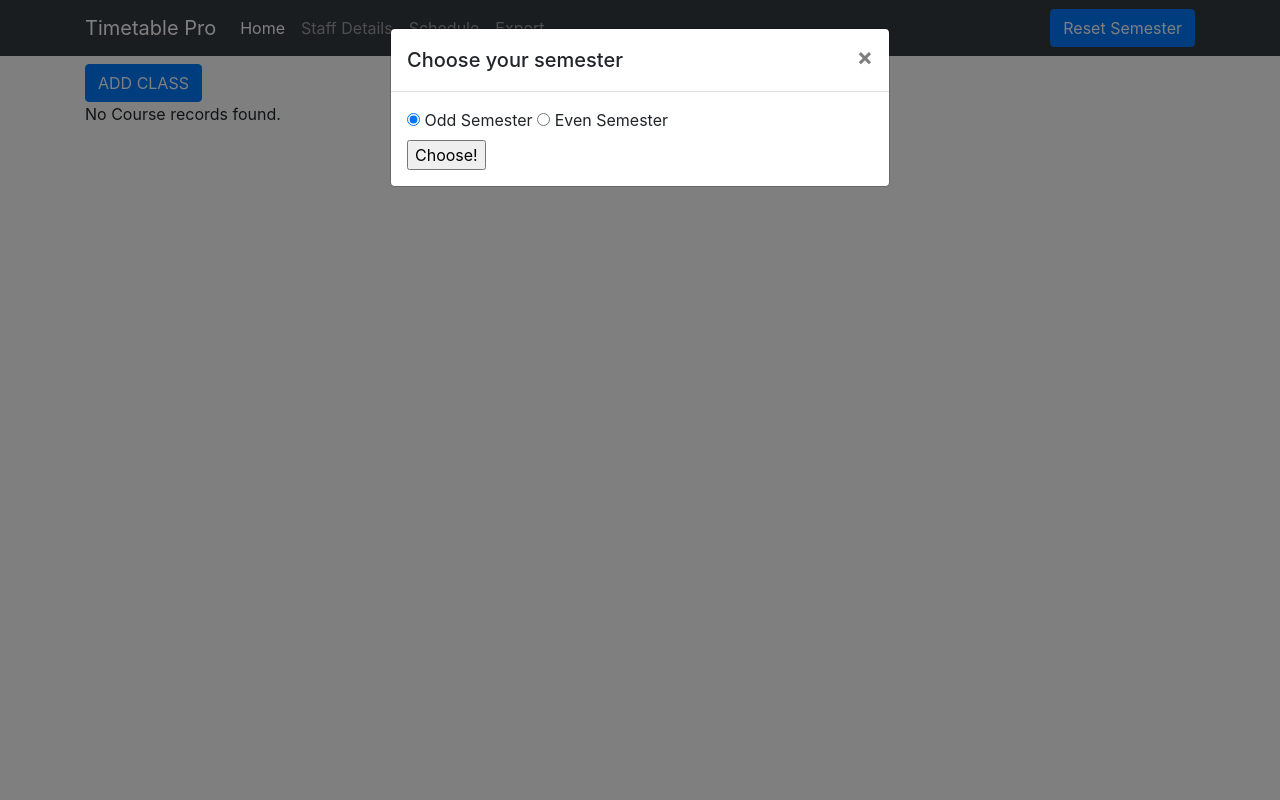
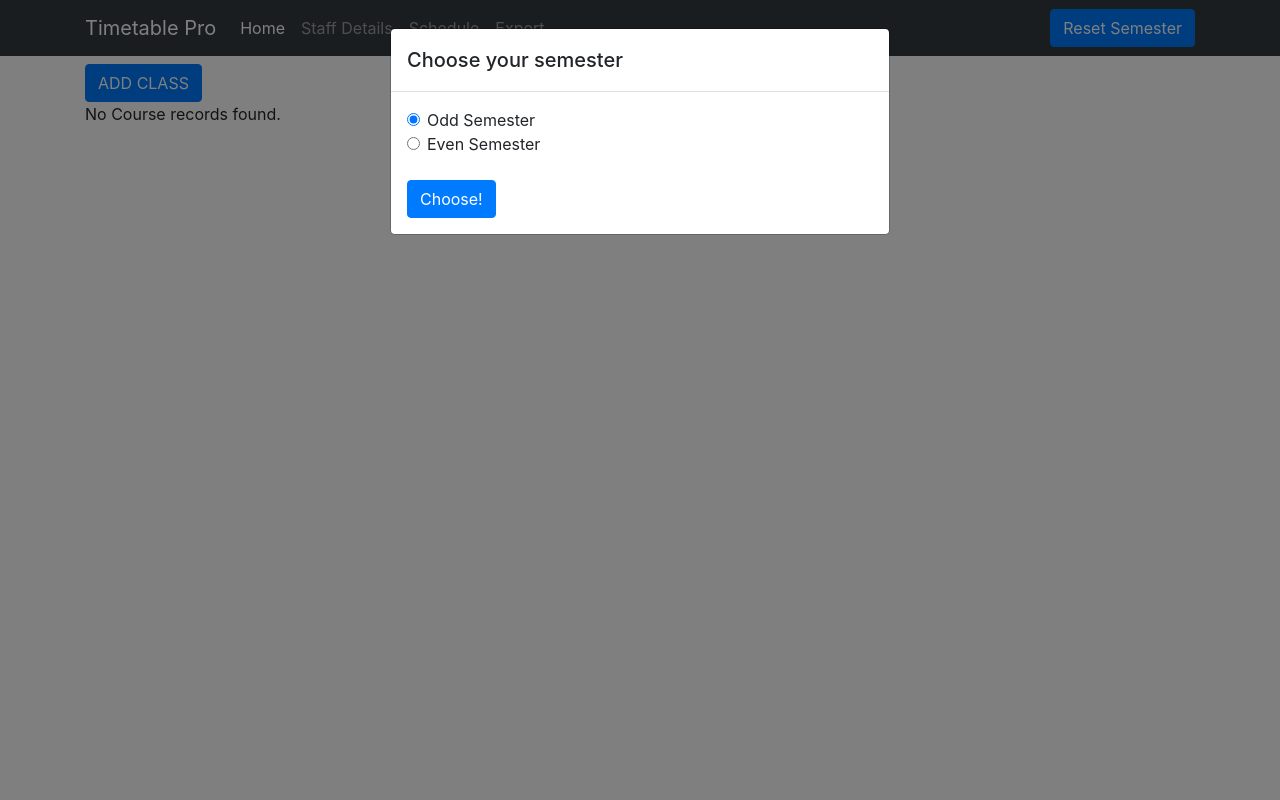
Before and after one commit to Chandirasegaran/putime, a PHP site: page / in a window 1280 px wide. Run offline with PHP 8.4, Linux system fonts and the light colour scheme; data that the repository does not hold is empty.

Commit message:
added bootstrap design to modal (odd/even) and removed the close button of the model to make it compulsory.

```diff
--- a/index.php
+++ b/index.php
@@ -25,8 +25,8 @@ include("db_connection_close.php");
 
     <!-- Select Sem -->
 
-    <!-- Modal -->
-    <div class="modal fade" id="semesterModal" tabindex="-1" role="dialog" aria-labelledby="semesterModalLabel"
+    <!-- Modal  without bootstrap-->
+    <!-- <div class="modal fade" id="semesterModal" tabindex="-1" role="dialog" aria-labelledby="semesterModalLabel"
         aria-hidden="true">
         <div class="modal-dialog" role="document">
             <div class="modal-content">
@@ -55,8 +55,40 @@ include("db_connection_close.php");
                 </div>
             </div>
         </div>
+    </div> -->
+
+    <!-- Modal -->
+    <div class="modal fade" id="semesterModal" tabindex="-1" role="dialog" aria-labelledby="semesterModalLabel"
+        aria-hidden="true">
+        <div class="modal-dialog" role="document">
+            <div class="modal-content">
+                <div class="modal-header">
+                    <h5 class="modal-title" id="semesterModalLabel">Choose your semester</h5>
+                    <!-- <button type="button" class="close" data-dismiss="modal" aria-label="Close">
+                        <span aria-hidden="true">&times;</span>
+                    </button> -->
+                </div>
+                <div class="modal-body">
+                    <form action="set_semester.php" method="post">
+                        <div class="form-check">
+                            <input type="radio" class="form-check-input" name="semester" value="odd" id="oddRadio"
+                                checked>
+                            <label class="form-check-label" for="oddRadio">Odd Semester</label>
                         </div>
 
+                        <div class="form-check">
+                            <input type="radio" class="form-check-input" name="semester" value="even" id="evenRadio">
+                            <label class="form-check-label" for="evenRadio">Even Semester</label>
+                        </div>
+
+                        <br>
+
+                        <button type="submit" class="btn btn-primary">Choose!</button>
+                    </form>
+                </div>
+            </div>
+        </div>
+    </div>
 
 
     <?php
@@ -147,7 +179,7 @@ include("db_connection_close.php");
             include 'db_connection.php';
             // Fetch and display class details
             // $classResult =$conn->query("SELECT * FROM adminodd"); // Initialize $classResult
-            $sql=("SELECT * FROM " . ($currsem == "odd" ? "adminodd" : "admineven")) ;
+            $sql = ("SELECT * FROM " . ($currsem == "odd" ? "adminodd" : "admineven"));
             // echo $sql;
             $classResult = $conn->query($sql);
 
```
Lines whose indentation alone changed are shown as unchanged.
